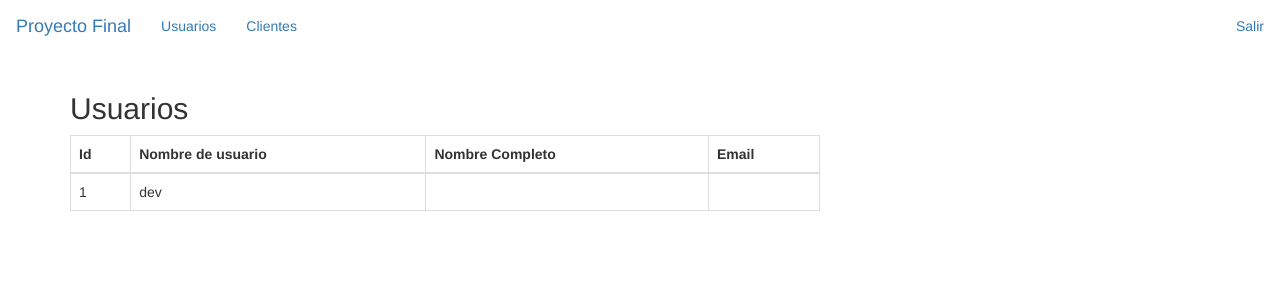
After one commit to ManuelLizama/proyectoDW, a Django app: page /users/ in a window 1280 px wide. The commit adds this page. Shown: the top 300 px of the page. Run offline with Django 3.2, Linux system fonts and the light colour scheme; a user stored in the database is signed in; data comes from the database, SQL or seed files in the repository; both versions use the stored data as it was after the commit; some libraries are stand-ins or nearby versions.

Commit message:
autentificacion

```diff
--- a/dwfinal/users/templates/users/base.html
+++ b/dwfinal/users/templates/users/base.html
@@ -18,10 +18,10 @@
         {% if user.is_authenticated %}
             <div class="navbar">
                 <div class="container-fluid">
-                    <a class="navbar-brand" href="#">Proyecto Final</a>
+                    <a class="navbar-brand" href="{%url 'index' %}">Proyecto Final</a>
                     <ul class="nav navbar-nav">
-                        <li class="active">
-                            <a href="#">Inicio</a>
+                        <li>
+                            <a href="{%url 'usuarios' %}">Usuarios</a>
                         </li>
                         <li>
                             <a href="#">Clientes</a>
--- a/dwfinal/users/templates/users/index.html
+++ b/dwfinal/users/templates/users/index.html
@@ -6,7 +6,8 @@
 {% endblock %}
 
 {% block content %}
-    Bienvenido {{request.user}}
+    <h1>Bienvenido {{request.user}}</h1>
+    <h2>Esta es la pagina principal</h2>
 {% endblock %}
 {% block js_lib %}
     <script>
--- /dev/null
+++ b/dwfinal/users/templates/users/listar.html
@@ -0,0 +1,42 @@
+{% extends "users/base.html" %}
+
+{% block title %}
+  Usuarios
+{% endblock %}
+
+{% block css %}
+{% endblock %}
+
+{% block content %}
+<div class="row">
+  <div class="col-md-6 col-lg-8">
+    <h2>Usuarios</h2>
+    <table class="table table-bordered table-hover">
+      <thead>
+        <tr>
+          <th>Id</th>
+          <th>Nombre de usuario</th>
+          <th>Nombre Completo</th>
+          <th>Email</th>
+        </tr>
+      </thead>
+      <tbody>
+        {% for user in usuarios %}
+          <tr>
+            <td>{{user.id}}</td>
+            <td>{{user.username}}</td>
+            <td>{{user.get_full_name}}</td>
+            <td>{{user.email}}</td>
+          </tr>
+        {% endfor %}
+      </tbody>
+    </table>
+  </div>
+  <div class="col-md-6 col-lg-4">
+
+  </div>
+</div>
+{% endblock %}
+
+{% block js_lib %}
+{% endblock %}
--- a/dwfinal/users/templates/users/login.html
+++ b/dwfinal/users/templates/users/login.html
@@ -19,8 +19,8 @@
           <h2 class="form-signin-heading">Ingrese sus credenciales</h2>
           {% bootstrap_form form %}
           {% buttons %}
-              <button type="submit" class="btn btn-success">
-                  {% bootstrap_icon "star" %} Enviar
+              <button type="submit" class="btn btn-primary">
+                  {% bootstrap_icon "star" %} Ingresar
               </button>
           {% endbuttons %}
 
--- a/dwfinal/users/urls.py
+++ b/dwfinal/users/urls.py
@@ -4,5 +4,6 @@ from users import views
 urlpatterns = [
     url(r'^login/$', views.login, name='login'),
     url(r'^logout/$', views.logout, name='logout'),
+    url(r'^$', views.listar, name='usuarios'),
     # url(r'^$', include('perfil.urls')),
 ]
```
Also changed, not shown: dwfinal/db.sqlite3, 1 other file.
